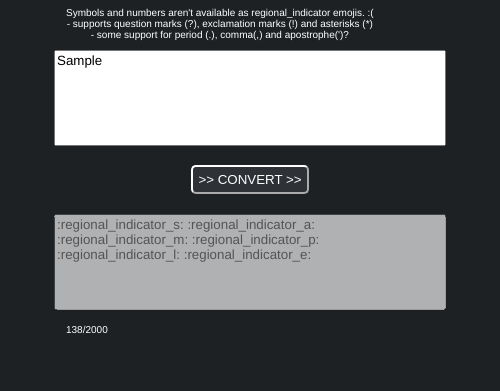
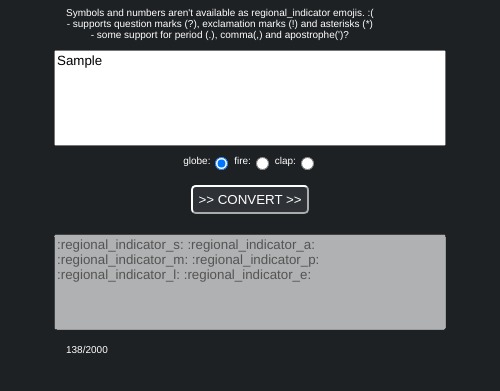
Before and after one commit to lazberg/discord-meme-text, an Electron app: page index.html in a window 500 px wide. Both pictures are taken after typing "Sample" into the empty fields and a click on the input ">> CONVERT >>". Shown: the part 61-452 px from the top of the page. Drawn offline with Linux system fonts and the light colour scheme.

Commit message:
Fixed if-statements + more options
Less clunky letter and number-check that actually works and returns all
unknown symbols as skulls.

added functionality to change what emoji is in place of space

```diff
--- a/index.html
+++ b/index.html
@@ -48,7 +48,17 @@
 		<h1 style="float:left;margin-left:44px;margin-bottom:0;">Use mostly letters!</h1>
 		<p style="float:left;margin-left:46px;font-size:10px;">Symbols and numbers aren't available as regional_indicator emojis. :(<br/>- supports question marks (?), exclamation marks (!) and asterisks (*)<br/>- some support for period (.), comma(,) and apostrophe(')?</p>
 		<form onsubmit="return false">
-			<textarea id="inputText" rows="6" cols="50" placeholder="Enter your text here!" ></textarea>
+			<textarea id="inputText" rows="6" cols="50" placeholder="Enter your text here!" ></textarea><br/>
+			<label style="font-size:10px;">
+			globe:<input style="vertical-align:middle;" type="radio" name="space" id="globeSpace" checked >
+			</label>
+			<label style="font-size:10px;">
+			fire:<input style="vertical-align:middle;" type="radio" name="space" id="fireSpace">
+			</label>
+			<label style="font-size:10px;">
+			clap:<input style="vertical-align:middle;" type="radio" name="space" id="clapSpace">
+			</label></br>
+
 			<input type="submit" id="submitText" value=">> CONVERT >>" onclick="SubmitText()"/>
 			<textarea id="outputText" rows="6" cols="50" disabled="true" placeholder="Your meme will arrive here!" ></textarea>
 		</form>
--- a/renderer.js
+++ b/renderer.js
@@ -1,6 +1,9 @@
 // This file is required by the index.html file and will
 // be executed in the renderer process for that window.
 // All of the Node.js APIs are available in this process.
+var alphabet = ['a','b','c','d','e','f','g','h','i','j','k','l','m','n','o','p','q','r','s','t','u','v','w','x','y','z'];
+var numberList = ['1','2','3','4','5','6','7','8','9','0'];
+
 function SubmitText() {
 	console.log('Submitted!');
 	var inputText = document.getElementById('inputText').value.toLowerCase();
@@ -17,7 +20,18 @@ function SubmitText() {
 			console.log('letter ' + (i+1));
 			var letter = inputText.charAt(i);
 			if (letter === " ") {
-				document.getElementById('outputText').innerHTML += ":fire: ";
+				if (document.getElementById('globeSpace').checked === true) {
+					document.getElementById('outputText').innerHTML += ":globe_with_meridians: ";
+				}
+				else if (document.getElementById('fireSpace').checked === true) {
+					document.getElementById('outputText').innerHTML += ":fire: "
+				}
+				else if (document.getElementById('clapSpace').checked === true) {
+					document.getElementById('outputText').innerHTML += ":clap: "
+				}
+				else {
+					document.getElementById('outputText').innerHTML += ":skull: ";
+				}
 			}
 			else if (letter === "*") {
 				document.getElementById('outputText').innerHTML += ":asterisk: ";
@@ -36,14 +50,17 @@ function SubmitText() {
 			}
 			else if (letter === ",") {
 				document.getElementById('outputText').innerHTML += ":small_orange_diamond: ";
-			}/*
-			else if (letter === "1"||"2"||"3"||"4"||"5"||"6"||"7"||"8"||"9"||"0") {
+			}
+			else if (numberList.includes(letter) === true) {
 				console.log('hi');
 				var newLetter = NumberToString(letter);
 				document.getElementById('outputText').innerHTML += ":"+newLetter+": ";
-			}*/
-			else if (letter != " "||"*"||"?"||"!"||"'"||"."||","/*||"1"||"2"||"3"||"4"||"5"||"6"||"7"||"8"||"9"||"0"*/) {
+			}
+			else if (alphabet.includes(letter) === true) {
 				document.getElementById('outputText').innerHTML += ":regional_indicator_"+letter+": ";
+			}
+			else {
+				document.getElementById('outputText').innerHTML += ":skull: ";
 			}
 		}
 		CheckCount();
@@ -61,7 +78,7 @@ function CheckCount() {
 
 	}
 }
-/*
+
 var NumberToString = function (number) {
 	if (number === '1') {
 		return 'one';
@@ -94,4 +111,3 @@ var NumberToString = function (number) {
 		return 'zero';
 	}
 }
-*/
```
